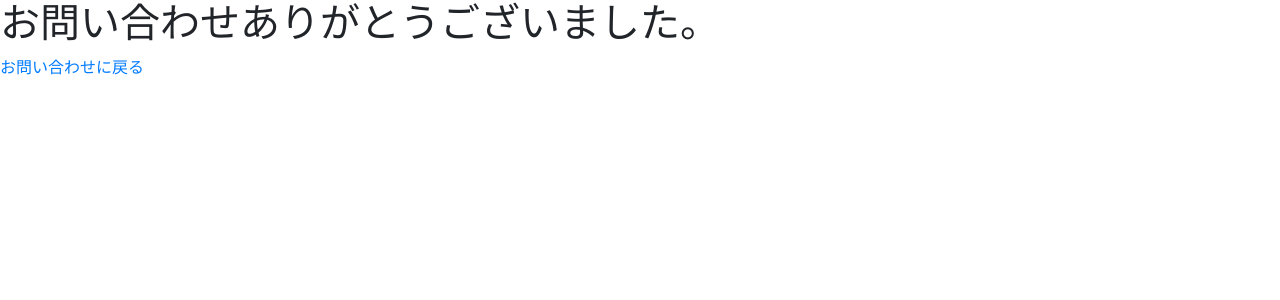
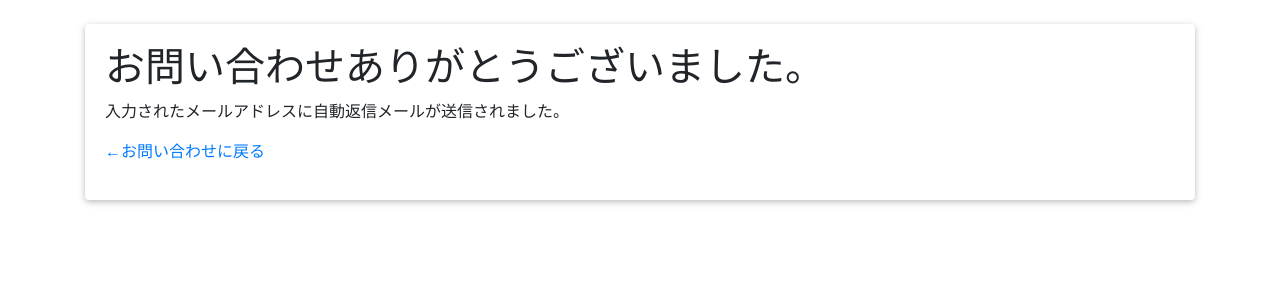
Before and after one commit to YuukiOono1/contact_form, a PHP site: page /complete.php in a window 1280 px wide. Shown: the top 300 px of the page. Run offline with PHP 8.4, Linux system fonts and the light colour scheme; some libraries are stand-ins or nearby versions.

Commit message:
[add] complete message

```diff
--- a/complete.php
+++ b/complete.php
@@ -1,3 +1,7 @@
+<?php
+session_start();
+?>
+
 <!DOCTYPE html>
 <html lang="en">
 
@@ -15,9 +19,16 @@
 </head>
 
 <body>
+    <div class="container">
+        <div class="card mt-4">
+            <div class="card-body">
+                <h1>お問い合わせありがとうございました。</h1>
+                <p>入力されたメールアドレスに自動返信メールが送信されました。</p>
+                <p><a href="index.php">←お問い合わせに戻る</a></p>
+            </div>
+        </div>
+    </div>
 
-    <h1>お問い合わせありがとうございました。</h1>
-    <a href="index.php">お問い合わせに戻る</a>
 
     <!-- JQuery -->
     <script type="text/javascript" src="https://cdnjs.cloudflare.com/ajax/libs/jquery/3.4.1/jquery.min.js"></script>
```
